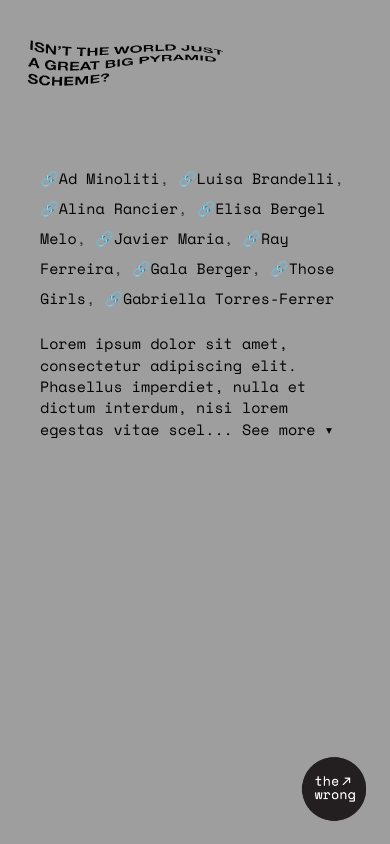
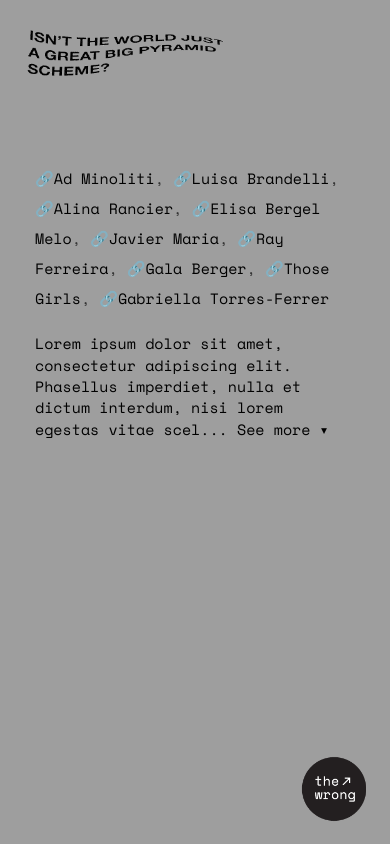
Before and after one commit to itwjagbps/itwjagbps, a PHP site: page / in a window 390 px wide. Run offline with PHP 8.4, Linux system fonts and the light colour scheme.

Commit message:
Update style.css

```diff
--- a/css/style.css
+++ b/css/style.css
@@ -18,7 +18,7 @@ canvas { width: 100vw; height: 100vh; display: block; position: fixed; z-index:
 
    .tit img {
   position: relative;
-  margin: 3rem;
+  margin-top: 2rem;
   margin-left: 15px;
   width: 22rem;
  }
@@ -166,7 +166,7 @@ a:visited {
   .artist-list {
     font-size: 1.5rem !important;
     padding-top: 35px;
-    padding-left: 10px;
+    padding-left: 5px;
     padding-right: 30px;
     margin-bottom: 20px;
     line-height: 3rem !important;
@@ -174,7 +174,7 @@ a:visited {
 
   p {
   font-size: 1.5rem !important;
-   padding-left: 10px;
+   padding-left: 5px;
    padding-right: 30px;
    margin-bottom: 10px;
   line-height: auto !important;
```
